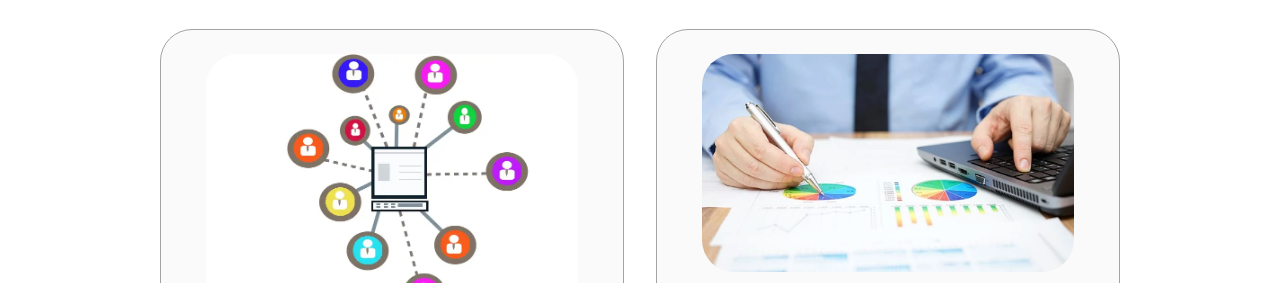
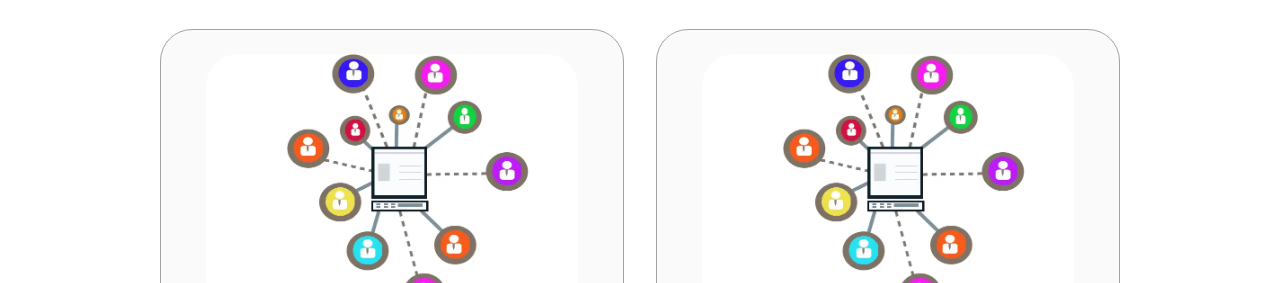
Before and after one commit to kailasdumane/Personal-Portfolio, a plain HTML site: page index.html in a window 1280 px wide. Shown: the part 2564-2847 px from the top of the page. Drawn offline with Linux system fonts and the light colour scheme.

Commit message:
project2 changes images

```diff
--- a/index.html
+++ b/index.html
@@ -322,8 +322,8 @@
           <div class="details-container color-container">
             <div class="article-container">
               <img
-                src="./assets/portfolio2.jpg"
-                alt="Project 2"
+                src="./assets/Contact-manager.webp"
+                alt="Personal Portfolio"
                 class="project-img"
               />
             </div>
```
